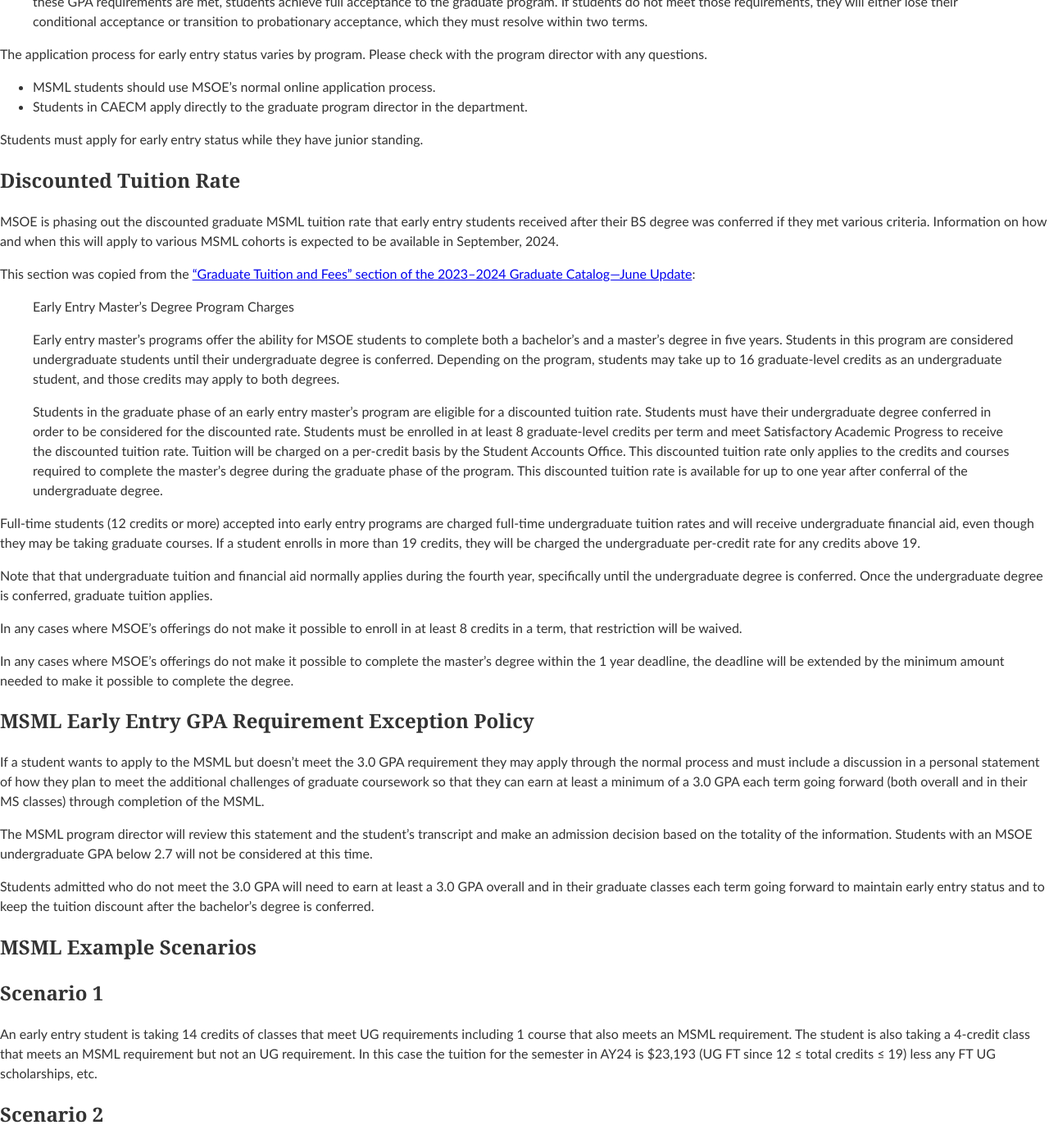
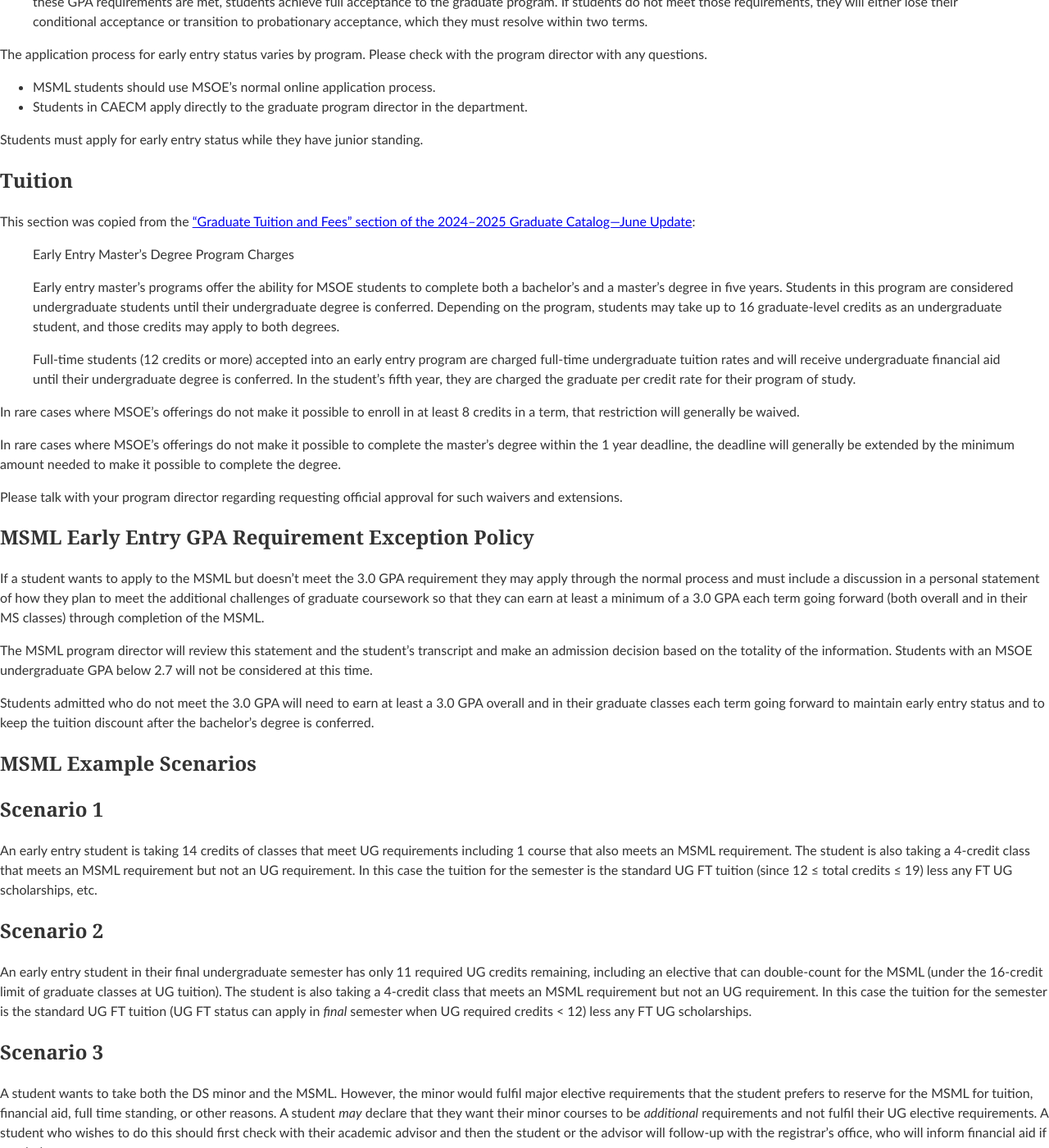
Before and after one commit to edurant/edurant.github.io, a Jekyll site: the page built from advising/earlyEntry.md, in a window 1280 px wide and 1400 px high, scrolled down 377 px. Shown: the whole window at 82% size. Built offline with Jekyll 4.4.1, drawn with Linux system fonts in a browser that asks for light colours; our own code applies the rules of GitHub Pages for plain Markdown files; some of the changed text lies outside the part shown.

Commit message:
Early Entry Policy Updates

```diff
--- a/advising/earlyEntry.md
+++ b/advising/earlyEntry.md
@@ -6,7 +6,7 @@
 
 # Early Entry Status
 
-This section was copied from [“Types of Acceptance” section of the 2023-2024 Graduate Catalog—June Update](https://catalog.msoe.edu/content.php?catoid=36&navoid=1157#Types_of_Acceptance):
+This section was copied from [“Types of Acceptance” section of the 2024-2025 Graduate Catalog—June Update](https://catalog.msoe.edu/content.php?catoid=41&navoid=1445#Types_of_Acceptance):
 
 > Conditional Acceptance of Early Entry Graduate Students
 >
@@ -18,24 +18,20 @@
 
 Students must apply for early entry status while they have junior standing.
 
-# Discounted Tuition Rate
+# Tuition
 
-MSOE is phasing out the discounted graduate MSML tuition rate that early entry students received after their BS degree was conferred if they met various criteria. Information on how and when this will apply to various MSML cohorts is expected to be available in September, 2024.
-
-This section was copied from the [“Graduate Tuition and Fees” section of the 2023–2024 Graduate Catalog—June Update](https://catalog.msoe.edu/content.php?catoid=36&navoid=1164#tuitionfees):
+This section was copied from the [“Graduate Tuition and Fees” section of the 2024–2025 Graduate Catalog—June Update](https://catalog.msoe.edu/content.php?catoid=41&navoid=1452#tuitionfees):
 > Early Entry Master’s Degree Program Charges
 >
 > Early entry master’s programs offer the ability for MSOE students to complete both a bachelor’s and a master’s degree in five years. Students in this program are considered undergraduate students until their undergraduate degree is conferred. Depending on the program, students may take up to 16 graduate-level credits as an undergraduate student, and those credits may apply to both degrees.
 >
-> Students in the graduate phase of an early entry master’s program are eligible for a discounted tuition rate. Students must have their undergraduate degree conferred in order to be considered for the discounted rate. Students must be enrolled in at least 8 graduate-level credits per term and meet Satisfactory Academic Progress to receive the discounted tuition rate. Tuition will be charged on a per-credit basis by the Student Accounts Office. This discounted tuition rate only applies to the credits and courses required to complete the master’s degree during the graduate phase of the program. This discounted tuition rate is available for up to one year after conferral of the undergraduate degree.
+> Full-time students (12 credits or more) accepted into an early entry program are charged full-time undergraduate tuition rates and will receive undergraduate financial aid until their undergraduate degree is conferred. In the student’s fifth year, they are charged the graduate per credit rate for their program of study.
 
-Full-time students (12 credits or more) accepted into early entry programs are charged full-time undergraduate tuition rates and will receive undergraduate financial aid, even though they may be taking graduate courses. If a student enrolls in more than 19 credits, they will be charged the undergraduate per-credit rate for any credits above 19.
+In rare cases where MSOE’s offerings do not make it possible to enroll in at least 8 credits in a term, that restriction will generally be waived.
 
-Note that that undergraduate tuition and financial aid normally applies during the fourth year, specifically until the undergraduate degree is conferred. Once the undergraduate degree is conferred, graduate tuition applies.
+In rare cases where MSOE’s offerings do not make it possible to complete the master’s degree within the 1 year deadline, the deadline will generally be extended by the minimum amount needed to make it possible to complete the degree.
 
-In any cases where MSOE’s offerings do not make it possible to enroll in at least 8 credits in a term, that restriction will be waived.
-
-In any cases where MSOE’s offerings do not make it possible to complete the master’s degree within the 1 year deadline, the deadline will be extended by the minimum amount needed to make it possible to complete the degree.
+Please talk with your program director regarding requesting official approval for such waivers and extensions.
 
 # MSML Early Entry GPA Requirement Exception Policy
 
@@ -49,11 +45,11 @@
 
 ## Scenario 1
 
-An early entry student is taking 14 credits of classes that meet UG requirements including 1 course that also meets an MSML requirement. The student is also taking a 4-credit class that meets an MSML requirement but not an UG requirement. In this case the tuition for the semester in AY24 is $23,193 (UG FT since 12 ≤ total credits ≤ 19) less any FT UG scholarships, etc.
+An early entry student is taking 14 credits of classes that meet UG requirements including 1 course that also meets an MSML requirement. The student is also taking a 4-credit class that meets an MSML requirement but not an UG requirement. In this case the tuition for the semester is the standard UG FT tuition (since 12 ≤ total credits ≤ 19) less any FT UG scholarships, etc.
 
 ## Scenario 2
 
-An early entry student in their final undergraduate semester has only 11 required UG credits remaining, including an elective that can double-count for the MSML (under the 16-credit limit of graduate classes at UG tuition). The student is also taking a 4-credit class that meets an MSML requirement but not an UG requirement. In this case the tuition for the semester in AY24 is $23,193 (UG FT status can apply in *final* semester when UG required credits < 12) less any FT UG scholarships.
+An early entry student in their final undergraduate semester has only 11 required UG credits remaining, including an elective that can double-count for the MSML (under the 16-credit limit of graduate classes at UG tuition). The student is also taking a 4-credit class that meets an MSML requirement but not an UG requirement. In this case the tuition for the semester is the standard UG FT tuition (UG FT status can apply in *final* semester when UG required credits < 12) less any FT UG scholarships.
 
 ## Scenario 3
 
```
